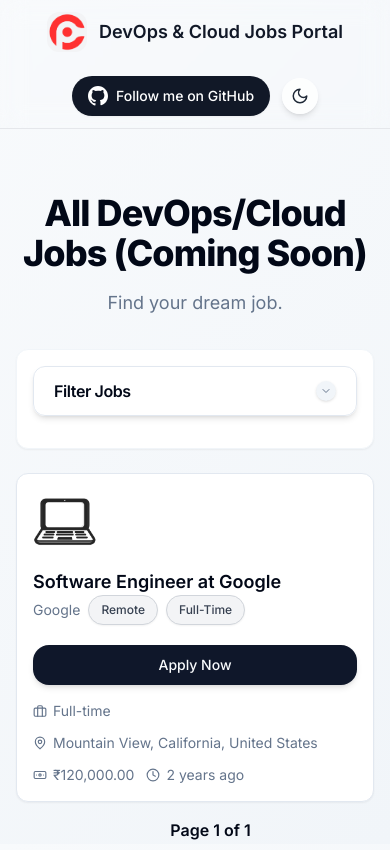
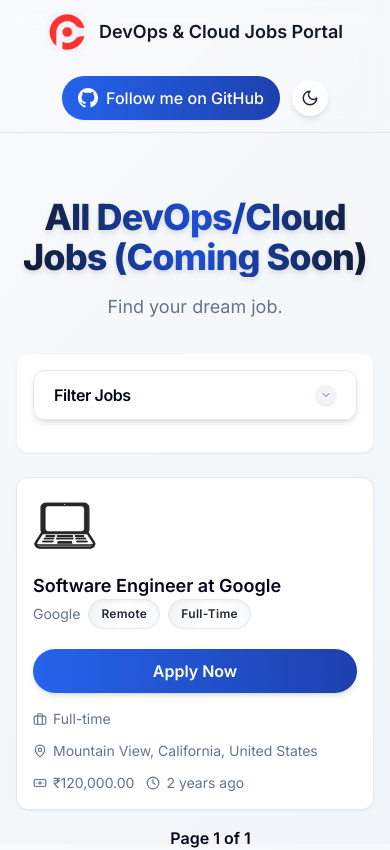
Before and after one commit to NotHarshhaa/jobs.prodevopsguytech.com, a Next.js app: page / in a window 390 px wide. Shown: the top 850 px of the page. Built offline with nearby package versions, Linux system fonts and the light colour scheme.

Commit message:
jobs: style: enhance Badge and Button components with improved styling and responsiveness; update H1 component for better visual impact
Signed-off-by: NotHarshhaa <reddyharshhaa12@gmail.com>

```diff
--- a/src/components/Badge.tsx
+++ b/src/components/Badge.tsx
@@ -11,12 +11,16 @@
       className={`
         inline-flex items-center justify-center
         rounded-full border px-3 py-1.5
-        text-xs font-medium
-        border-gray-300 bg-gray-100 text-gray-700
-        hover:bg-gray-200
-        dark:border-gray-600 dark:bg-gray-800 dark:text-gray-300 dark:hover:bg-gray-700
+        text-xs font-semibold tracking-wide
+        border-gray-200 dark:border-gray-700
+        bg-gradient-to-r from-gray-100 via-white to-gray-50
+        dark:from-gray-800 dark:via-gray-900 dark:to-gray-800
+        text-gray-800 dark:text-gray-100
+        shadow-inner
+        hover:shadow-lg hover:scale-105
+        hover:bg-gradient-to-r hover:from-blue-100 hover:to-blue-50
+        dark:hover:from-blue-900 dark:hover:to-gray-900
         transition-all duration-200 ease-in-out
-        shadow-sm hover:shadow-md
         ${className}
       `}
     >
--- a/src/components/ui/button.tsx
+++ b/src/components/ui/button.tsx
@@ -4,27 +4,27 @@
 import { cn } from "@/lib/utils"
 
 const buttonVariants = cva(
-  "inline-flex items-center justify-center whitespace-nowrap rounded-2xl text-sm font-medium ring-offset-background transition-all duration-200 ease-in-out focus-visible:outline-none focus-visible:ring-2 focus-visible:ring-ring focus-visible:ring-offset-2 disabled:pointer-events-none disabled:opacity-50 active:scale-[0.98] animate-in fade-in-0 zoom-in-95",
+  "inline-flex items-center justify-center whitespace-nowrap rounded-full text-sm font-semibold ring-offset-background transition-all duration-200 ease-in-out focus-visible:outline-none focus-visible:ring-2 focus-visible:ring-blue-500 focus-visible:ring-offset-2 disabled:pointer-events-none disabled:opacity-50 active:scale-[0.98] animate-in fade-in-0 zoom-in-95",
   {
     variants: {
       variant: {
         default:
-          "bg-primary text-primary-foreground shadow-md hover:bg-primary/90 hover:shadow-lg",
+          "bg-gradient-to-r from-blue-600 to-blue-800 text-white shadow-md hover:from-blue-700 hover:to-blue-900 hover:shadow-lg hover:-translate-y-0.5 dark:from-blue-500 dark:to-blue-700 dark:text-white",
         destructive:
-          "bg-destructive text-destructive-foreground shadow-md hover:bg-destructive/90 hover:shadow-lg",
+          "bg-gradient-to-r from-red-600 to-red-800 text-white shadow-md hover:from-red-700 hover:to-red-900 hover:shadow-lg hover:-translate-y-0.5 dark:from-red-500 dark:to-red-700 dark:text-white",
         outline:
-          "border border-input bg-background hover:bg-accent hover:text-accent-foreground",
+          "border border-input bg-transparent text-gray-900 dark:text-gray-100 hover:bg-gray-100 dark:hover:bg-gray-800 hover:shadow-md",
         secondary:
-          "bg-secondary text-secondary-foreground shadow hover:bg-secondary/80",
+          "bg-gray-100 dark:bg-gray-800 text-gray-900 dark:text-gray-100 shadow hover:bg-gray-200 dark:hover:bg-gray-700 hover:shadow-md",
         ghost:
-          "hover:bg-accent hover:text-accent-foreground transition-colors",
-        link: "text-primary underline-offset-4 hover:underline",
+          "hover:bg-gray-100 dark:hover:bg-gray-800 hover:text-blue-700 dark:hover:text-blue-300 transition-colors",
+        link: "text-blue-700 dark:text-blue-300 underline-offset-4 hover:underline",
       },
       size: {
-        default: "h-10 px-4 py-2",
-        sm: "h-9 rounded-md px-3",
-        lg: "h-11 rounded-xl px-8 text-base",
-        icon: "h-10 w-10",
+        default: "h-11 px-6 py-2 text-base",
+        sm: "h-9 rounded-full px-4 text-sm",
+        lg: "h-12 rounded-full px-8 text-lg",
+        icon: "h-11 w-11",
       },
     },
     defaultVariants: {
--- a/src/components/ui/h1.tsx
+++ b/src/components/ui/h1.tsx
@@ -5,7 +5,7 @@
     <h1
       {...props}
       className={cn(
-        "text-4xl font-extrabold tracking-tight lg:text-5xl",
+        "text-4xl sm:text-5xl lg:text-6xl font-extrabold tracking-tight bg-gradient-to-r from-gray-900 via-blue-700 to-gray-900 dark:from-white dark:via-blue-400 dark:to-gray-200 bg-clip-text text-transparent drop-shadow-md transition-colors duration-300",
         props.className,
       )}
     />
```
